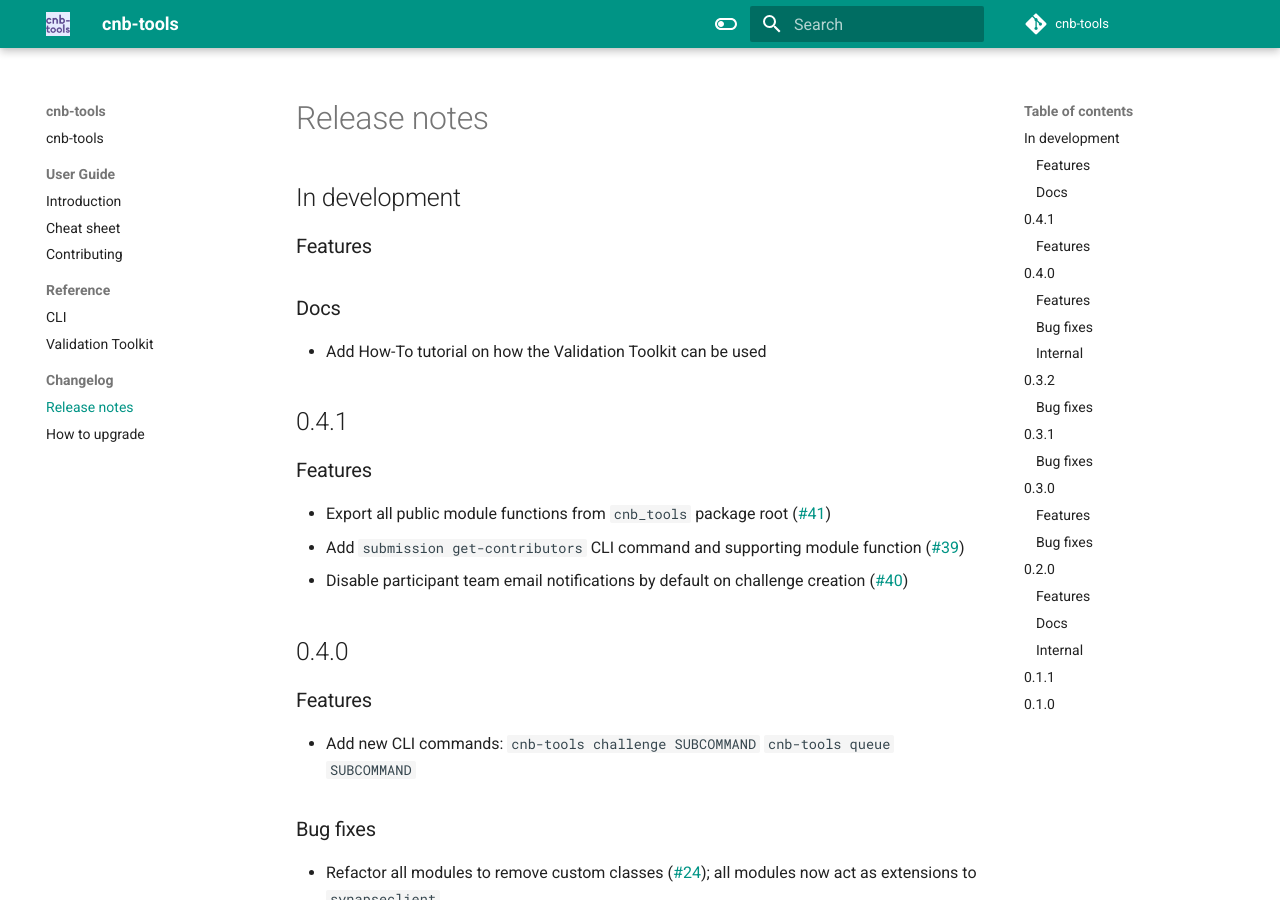
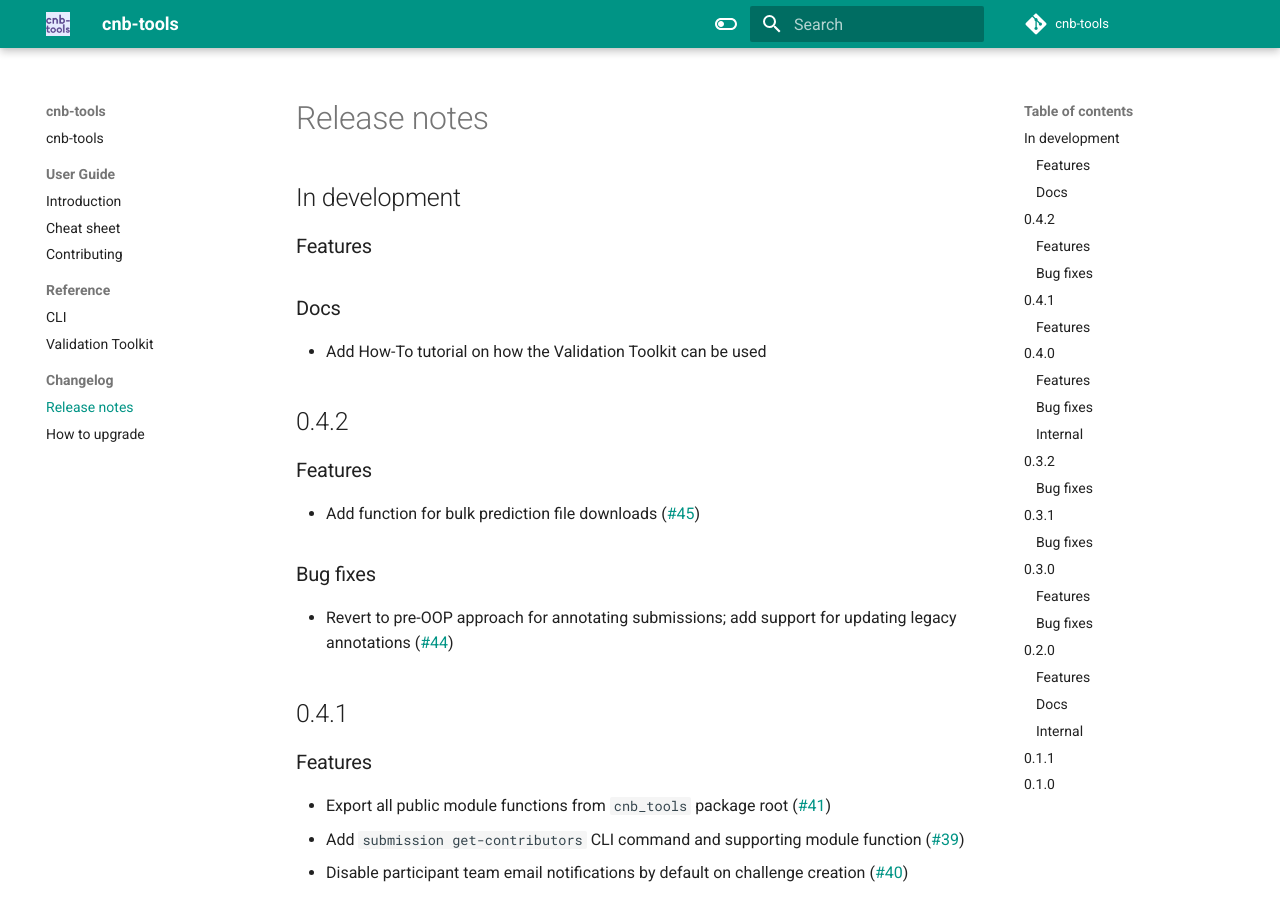
Before and after one commit to Sage-Bionetworks-Challenges/cnb-tools, an MkDocs documentation site: the page built from docs/changelog/release-notes.md, in a window 1280 px wide and 900 px high. Built offline with MkDocs 1.6.1 and Material for MkDocs 9.7.7, drawn with Linux system fonts in a browser that asks for light colours; comment, search, counter and statistics services are not loaded.

Commit message:
Release prep/0.4.2 (#46)
* version bump

* update changelog

```diff
--- a/docs/changelog/release-notes.md
+++ b/docs/changelog/release-notes.md
@@ -4,6 +4,14 @@
 
 ### Docs
 - Add How-To tutorial on how the Validation Toolkit can be used
+
+## 0.4.2
+
+### Features
+- Add function for bulk prediction file downloads ([#45](https://github.com/Sage-Bionetworks-Challenges/cnb-tools/pull/45))
+
+### Bug fixes
+- Revert to pre-OOP approach for annotating submissions; add support for updating legacy annotations ([#44](https://github.com/Sage-Bionetworks-Challenges/cnb-tools/pull/44))
 
 ## 0.4.1
 
--- a/pyproject.toml
+++ b/pyproject.toml
@@ -1,6 +1,6 @@
 [project]
 name = "cnb-tools"
-version = "0.4.1"
+version = "0.4.2"
 description = "Convenience tools/functions for challenges and benchmarking on Synapse.org"
 license = {text = "Apache-2.0"}
 authors = [
```
Also changed, not shown: 1 other file.
